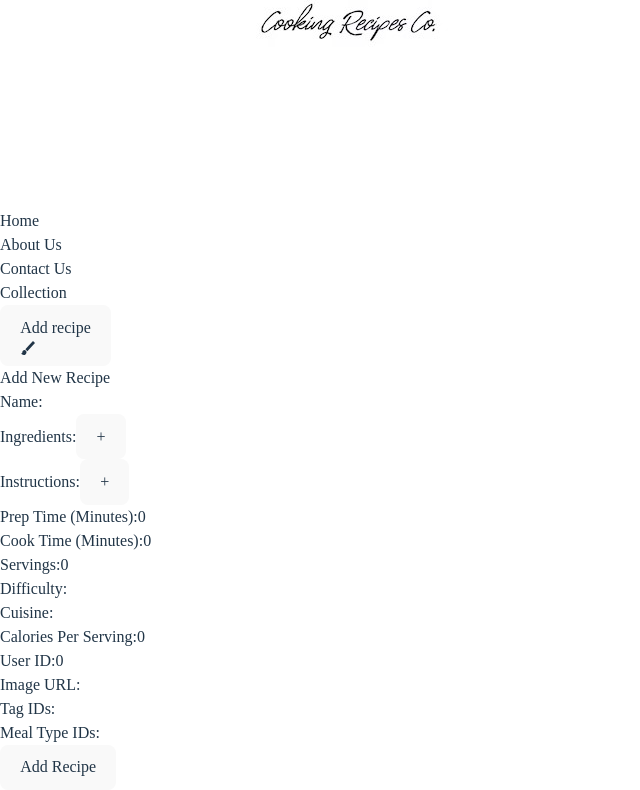
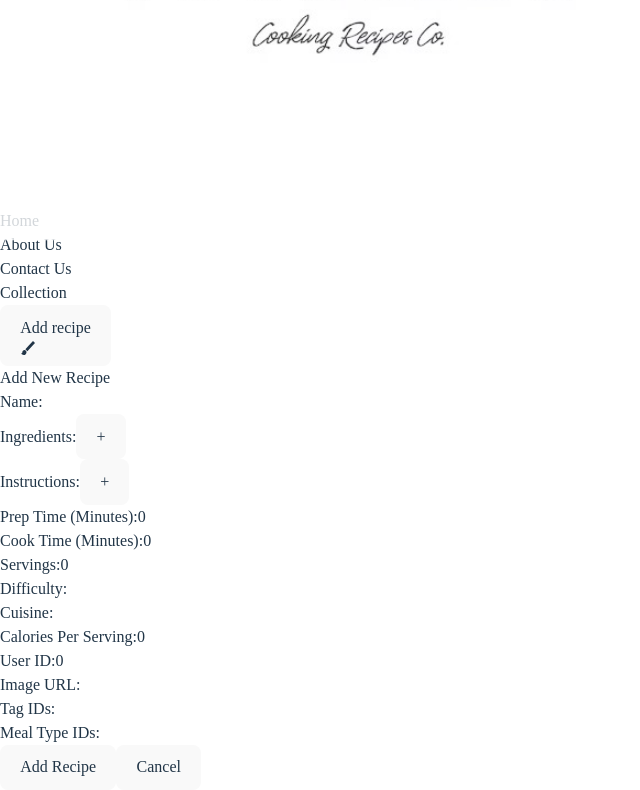
Before and after one commit to catkhanhnguyen/blog-, a React (Vite) app: page /addrecipe in a window 1280 px wide. Shown: the part 417-1207 px from the top of the page, without its empty margins (0-640 px from the left). Built offline with nearby package versions, Linux system fonts and the light colour scheme; a web font is replaced by a local one.

Commit message:
back button

```diff
--- a/src/Components/AddRecipeForm.jsx
+++ b/src/Components/AddRecipeForm.jsx
@@ -1,9 +1,10 @@
 import PropTypes from 'prop-types';
 import { useState } from 'react';
 
-function AddRecipeForm({ handleSubmit, formData, handleChange }) {
+function AddRecipeForm({ handleSubmit, formData, handleChange, handleCancel }) {
   const [ingredientList, setIngredientList] = useState(formData.ingredients);
   const [instructionList, setInstructionList] = useState(formData.instructions);
+
 
   const handleAddIngredient = () => {
     setIngredientList(prevList => [...prevList, '']);
@@ -42,6 +43,8 @@ function AddRecipeForm({ handleSubmit, formData, handleChange }) {
     const arrayValue = value.split(',').map(item => Number(item.trim()));
     handleChange({ target: { name, value: arrayValue } });
   };
+
+
   return (
     <div className="max-w-lg mx-auto">
       <h2 className="text-[36px] font-semibold mb-4 text-center">Add New Recipe</h2>
@@ -149,8 +152,9 @@ function AddRecipeForm({ handleSubmit, formData, handleChange }) {
           />
         </div>
 
-        <div>
+        <div className="flex justify-between gap-16">
           <button type="submit" className="bg-black w-full mt-4 py-2 px-4 border border-transparent rounded-md shadow-sm text-sm font-medium text-white bg-indigo-600 hover:bg-indigo-700 focus:outline-none focus:ring-2 focus:ring-offset-2 focus:ring-indigo-500">Add Recipe</button>
+          <button type="button" onClick={handleCancel} className="w-full mt-4 py-2 px-4 border border-transparent rounded-md shadow-sm text-sm font-medium text-white bg-black hover:bg-gray-700 focus:outline-none focus:ring-2 focus:ring-offset-2 focus:ring-black">Cancel</button>
         </div>
       </form>
     </div>
@@ -160,6 +164,7 @@ function AddRecipeForm({ handleSubmit, formData, handleChange }) {
 AddRecipeForm.propTypes = {
   handleSubmit: PropTypes.func.isRequired,
   handleChange: PropTypes.func.isRequired,
+  handleCancel: PropTypes.func.isRequired,
   formData: PropTypes.shape({
     name: PropTypes.string.isRequired,
     ingredients: PropTypes.arrayOf(PropTypes.string).isRequired,
--- a/src/Pages/AddRecipe.jsx
+++ b/src/Pages/AddRecipe.jsx
@@ -76,6 +76,10 @@ function AddRecipe() {
       });
   };
 
+  const handleCancel = () => {
+    navigate(-1);
+  };
+
   return (
     <div className='montaga-regular mb-16'>
       <Header />
@@ -84,6 +88,7 @@ function AddRecipe() {
         formData={formData}
         handleChange={handleChange}
         errorMessage={errorMessage}
+        handleCancel={handleCancel}
       />
     </div>
   );
```
